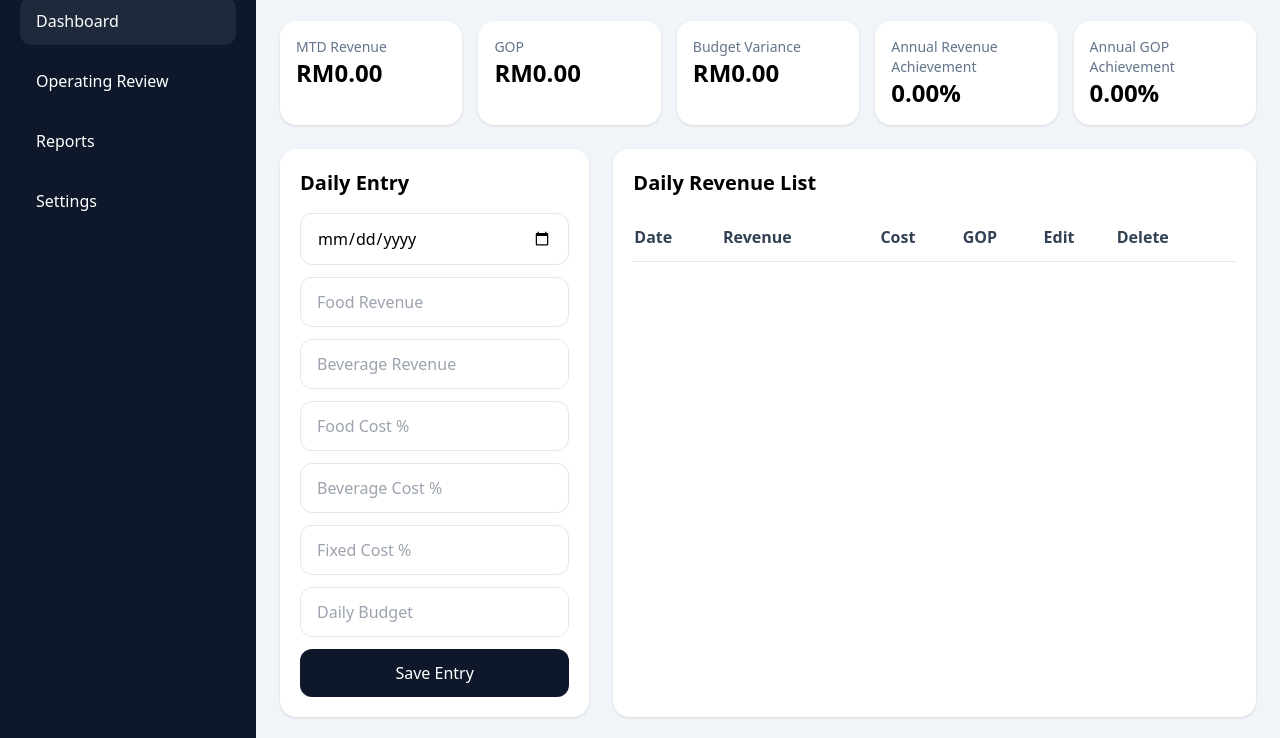
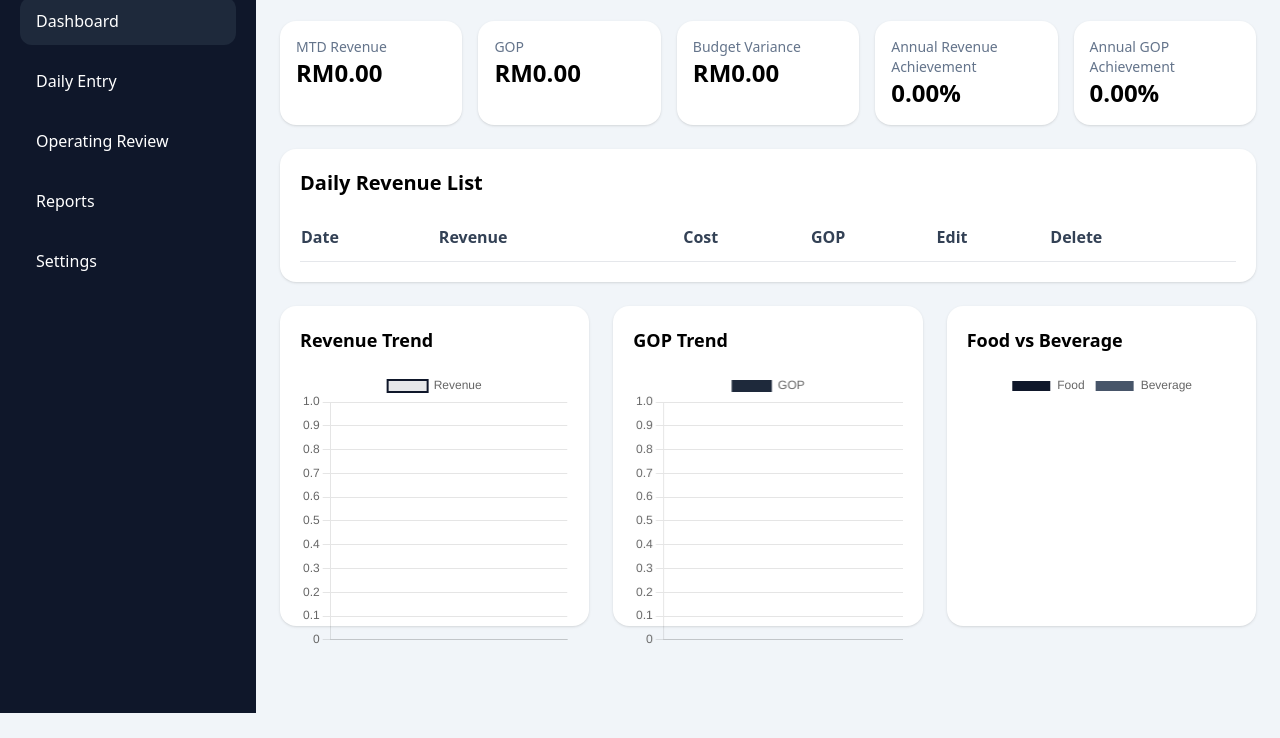
Before and after one commit to Kdems/fb.finance, a plain HTML site: page index.html in a window 1280 px wide. Shown: the part 87-825 px from the top of the page. After the commit the page ends 800 px from the top, so only its background shows below. Drawn offline with nearby package versions, Linux system fonts and the light colour scheme.

Commit message:
Update index.html

```diff
--- a/index.html
+++ b/index.html
@@ -2,10 +2,17 @@
 <html lang="en">
 
 <head>
+
   <meta charset="UTF-8" />
-  <meta name="viewport" content="width=device-width, initial-scale=1.0"/>
 
-  <title>SKYBAR Finance Dashboard</title>
+  <meta
+    name="viewport"
+    content="width=device-width, initial-scale=1.0"
+  />
+
+  <title>
+    SKYBAR Finance Dashboard
+  </title>
 
   <script src="https://cdn.tailwindcss.com"></script>
 
@@ -16,9 +23,11 @@
 
 </head>
 
+
 <body class="bg-slate-100 font-sans">
 
   <div class="flex min-h-screen">
+
 
     <!-- SIDEBAR -->
     <aside class="w-64 bg-slate-900 text-white p-5">
@@ -26,6 +35,7 @@
       <h1 class="text-2xl font-bold mb-8">
         SKYBAR
       </h1>
+
 
       <nav class="space-y-3">
 
@@ -36,6 +46,15 @@
           Dashboard
         </a>
 
+
+        <a
+          href="entry.html"
+          class="block px-4 py-3 rounded-xl hover:bg-slate-800"
+        >
+          Daily Entry
+        </a>
+
+
         <a
           href="generic.html"
           class="block px-4 py-3 rounded-xl hover:bg-slate-800"
@@ -43,12 +62,14 @@
           Operating Review
         </a>
 
+
         <a
           href="reports.html"
           class="block px-4 py-3 rounded-xl hover:bg-slate-800"
         >
           Reports
         </a>
+
 
         <a
           href="settings.html"
@@ -66,6 +87,7 @@
     <!-- MAIN -->
     <main class="flex-1 p-6">
 
+
       <!-- HEADER -->
       <div class="flex justify-between items-center mb-6">
 
@@ -76,7 +98,7 @@
           </h2>
 
           <p class="text-slate-500">
-            Daily restaurant financial performance
+            Financial performance and business intelligence
           </p>
 
         </div>
@@ -102,10 +124,14 @@
 
 
       <!-- KPI -->
-      <div class="grid grid-cols-1 md:grid-cols-2 xl:grid-cols-5 gap-4 mb-6">
+      <div
+        class="grid grid-cols-1 md:grid-cols-2 xl:grid-cols-5 gap-4 mb-6"
+      >
 
 
-        <div class="bg-white rounded-2xl p-4 shadow">
+        <div
+          class="bg-white rounded-2xl p-4 shadow"
+        >
 
           <p class="text-sm text-slate-500">
             MTD Revenue
@@ -122,7 +148,9 @@
 
 
 
-        <div class="bg-white rounded-2xl p-4 shadow">
+        <div
+          class="bg-white rounded-2xl p-4 shadow"
+        >
 
           <p class="text-sm text-slate-500">
             GOP
@@ -139,7 +167,9 @@
 
 
 
-        <div class="bg-white rounded-2xl p-4 shadow">
+        <div
+          class="bg-white rounded-2xl p-4 shadow"
+        >
 
           <p class="text-sm text-slate-500">
             Budget Variance
@@ -156,7 +186,9 @@
 
 
 
-        <div class="bg-white rounded-2xl p-4 shadow">
+        <div
+          class="bg-white rounded-2xl p-4 shadow"
+        >
 
           <p class="text-sm text-slate-500">
             Annual Revenue Achievement
@@ -173,7 +205,9 @@
 
 
 
-        <div class="bg-white rounded-2xl p-4 shadow">
+        <div
+          class="bg-white rounded-2xl p-4 shadow"
+        >
 
           <p class="text-sm text-slate-500">
             Annual GOP Achievement
@@ -193,122 +227,66 @@
 
 
 
-      <!-- FORM + TABLE -->
-      <div class="grid lg:grid-cols-3 gap-6 mb-6">
-
-
-        <!-- ENTRY FORM -->
-        <div class="bg-white rounded-2xl p-5 shadow">
-
-          <h3 class="font-bold text-xl mb-4">
-            Daily Entry
-          </h3>
-
-
-          <form
-            id="entryForm"
-            class="space-y-3"
+      <!-- DAILY LIST -->
+      <div
+        class="bg-white rounded-2xl p-5 shadow mb-6"
       >
 
-            <input
-              id="entryDate"
-              type="date"
-              class="w-full border rounded-xl px-4 py-3"
-            />
-
-
-            <input
-              id="foodRevenue"
-              type="number"
-              placeholder="Food Revenue"
-              class="w-full border rounded-xl px-4 py-3"
-            />
-
-
-            <input
-              id="beverageRevenue"
-              type="number"
-              placeholder="Beverage Revenue"
-              class="w-full border rounded-xl px-4 py-3"
-            />
-
-
-            <input
-              id="foodCostPercent"
-              type="number"
-              placeholder="Food Cost %"
-              class="w-full border rounded-xl px-4 py-3"
-            />
-
-
-            <input
-              id="beverageCostPercent"
-              type="number"
-              placeholder="Beverage Cost %"
-              class="w-full border rounded-xl px-4 py-3"
-            />
-
-
-            <input
-              id="fixedCostPercent"
-              type="number"
-              placeholder="Fixed Cost %"
-              class="w-full border rounded-xl px-4 py-3"
-            />
-
-
-            <input
-              id="dailyBudget"
-              type="number"
-              placeholder="Daily Budget"
-              class="w-full border rounded-xl px-4 py-3"
-            />
-
-
-            <button
-              type="submit"
-              class="w-full bg-slate-900 text-white py-3 rounded-xl"
+        <h3
+          class="font-bold text-xl mb-4"
         >
-              Save Entry
-            </button>
-
-          </form>
-
-        </div>
-
-
-
-        <!-- TABLE -->
-        <div class="lg:col-span-2 bg-white rounded-2xl p-5 shadow">
-
-          <h3 class="font-bold text-xl mb-4">
           Daily Revenue List
         </h3>
 
 
-          <div class="overflow-auto">
+        <div
+          class="overflow-auto"
+        >
 
-            <table class="w-full text-left">
+          <table
+            class="w-full text-left"
+          >
 
             <thead>
 
-                <tr class="border-b">
+              <tr
+                class="border-b"
+              >
 
-                  <th class="py-3">Date</th>
-                  <th>Revenue</th>
-                  <th>Cost</th>
-                  <th>GOP</th>
-                  <th>Edit</th>
-                  <th>Delete</th>
+                <th class="py-3">
+                  Date
+                </th>
+
+                <th>
+                  Revenue
+                </th>
+
+                <th>
+                  Cost
+                </th>
+
+                <th>
+                  GOP
+                </th>
+
+                <th>
+                  Edit
+                </th>
+
+                <th>
+                  Delete
+                </th>
 
               </tr>
 
             </thead>
 
 
+
             <tbody
               id="entriesTableBody"
             ></tbody>
+
 
           </table>
 
@@ -316,18 +294,21 @@
 
       </div>
 
-      </div>
 
 
-
-      <!-- CHARTS -->
-      <div class="grid lg:grid-cols-3 gap-6">
+      <!-- CHART -->
+      <div
+        class="grid lg:grid-cols-3 gap-6"
+      >
 
 
-        <!-- REVENUE -->
-        <div class="bg-white rounded-2xl p-5 shadow h-80">
+        <div
+          class="bg-white rounded-2xl p-5 shadow h-80"
+        >
 
-          <h3 class="font-bold text-lg mb-4">
+          <h3
+            class="font-bold text-lg mb-4"
+          >
             Revenue Trend
           </h3>
 
@@ -339,10 +320,13 @@
 
 
 
-        <!-- GOP -->
-        <div class="bg-white rounded-2xl p-5 shadow h-80">
+        <div
+          class="bg-white rounded-2xl p-5 shadow h-80"
+        >
 
-          <h3 class="font-bold text-lg mb-4">
+          <h3
+            class="font-bold text-lg mb-4"
+          >
             GOP Trend
           </h3>
 
@@ -354,10 +338,13 @@
 
 
 
-        <!-- MIX -->
-        <div class="bg-white rounded-2xl p-5 shadow h-80">
+        <div
+          class="bg-white rounded-2xl p-5 shadow h-80"
+        >
 
-          <h3 class="font-bold text-lg mb-4">
+          <h3
+            class="font-bold text-lg mb-4"
+          >
             Food vs Beverage
           </h3>
 
@@ -370,6 +357,7 @@
 
       </div>
 
+
     </main>
 
   </div>
@@ -377,13 +365,19 @@
 
 
   <!-- SCRIPTS -->
+
   <script src="https://cdn.jsdelivr.net/npm/chart.js"></script>
 
   <script src="assets/js/storage.js"></script>
+
   <script src="assets/js/settings.js"></script>
+
   <script src="assets/js/calculations.js"></script>
+
   <script src="assets/js/charts.js"></script>
+
   <script src="assets/js/dashboard.js"></script>
+
 
 </body>
 
```
Lines whose indentation alone changed are shown as unchanged.
